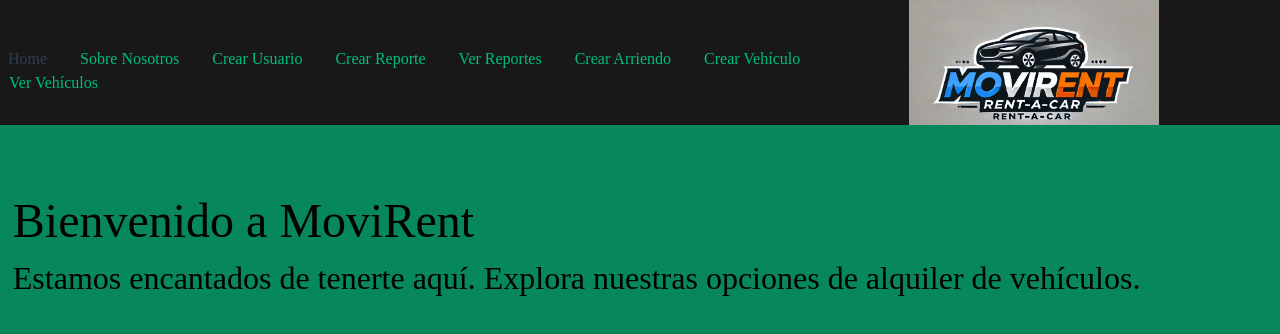
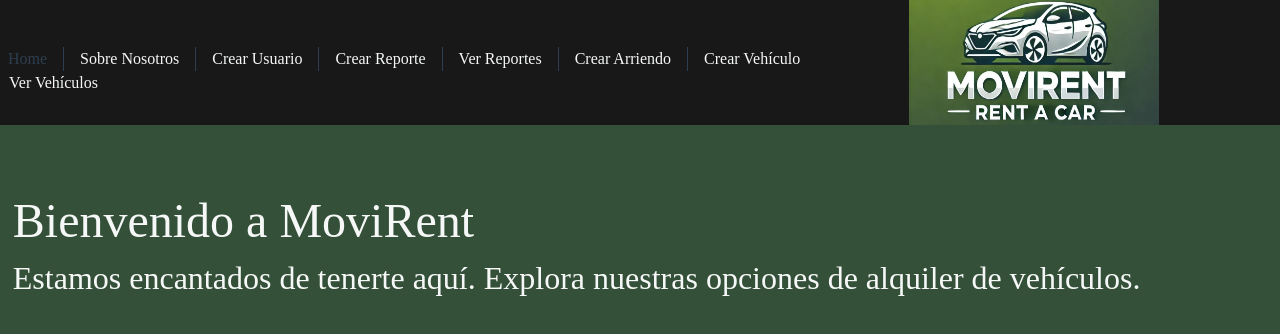
Before and after one commit to NelsonCereno/Proyecto-Fingeso-MoviRent-WebApp, a Vue app in the folder MoviRent-WebAppFrontend/MoviRent/: page / in a window 1280 px wide. Shown: the top 334 px of the page. Built offline with nearby package versions, Linux system fonts and the light colour scheme.

Commit message:
push coquette

```diff
--- a/MoviRent-WebAppFrontend/MoviRent/src/App.vue
+++ b/MoviRent-WebAppFrontend/MoviRent/src/App.vue
@@ -22,7 +22,7 @@ import { RouterLink, RouterView } from 'vue-router';
     </div>
 
     <div class="logos">
-      <img alt="Vue logo" class="logo" src="@/assets/estafaPiramidal.jpg" width="250" height="125" />
+      <img alt="Vue logo" class="logo" src="@/assets/Logo.jpg" width="250" height="125" />
     </div>
   </header>
 
@@ -70,7 +70,7 @@ header {
   position: absolute;
   justify-content: center;
   align-items: center;
-  background-color: #07875c;
+  background-color: #345039;
   bottom: 0%;
   left: 0%;
 
@@ -81,6 +81,7 @@ nav {
   font-size: 12px;
   text-align: center;
   margin-top: 2rem;
+
 }
 
 nav a.router-link-exact-active {
@@ -94,7 +95,8 @@ nav a.router-link-exact-active:hover {
 nav a {
   display: inline-block;
   padding: 0 1rem;
-  border-left: 1px solid var(--color-border);
+  border-left: 1px solid var(--color-text);
+
 }
 
 nav a:first-of-type {
--- a/MoviRent-WebAppFrontend/MoviRent/src/assets/main.css
+++ b/MoviRent-WebAppFrontend/MoviRent/src/assets/main.css
@@ -19,14 +19,14 @@ body {
 a,
 .green {
   text-decoration: none;
-  color: hsla(160, 100%, 37%, 1);
+  color: #f6f8f7;
   transition: 0.4s;
   padding: 3px;
 }
 
 @media (hover: hover) {
   a:hover {
-    background-color: hsla(160, 100%, 37%, 0.2);
+    background-color: #688533;
   }
 }
 
--- a/MoviRent-WebAppFrontend/MoviRent/src/views/Bienvenida.vue
+++ b/MoviRent-WebAppFrontend/MoviRent/src/views/Bienvenida.vue
@@ -25,6 +25,7 @@
     position: absolute;
     left: 1%;
     top : 10%;
+    color: #f6f8f7;
 }
 
 .Bienvenida p {
@@ -32,5 +33,6 @@
     position: absolute;
     left: 1%;
     top : 20%;
+    color: #f6f8f7;
 }
 </style>
--- a/MoviRent-WebAppFrontend/MoviRent/src/views/SobreNosotros.vue
+++ b/MoviRent-WebAppFrontend/MoviRent/src/views/SobreNosotros.vue
@@ -24,6 +24,7 @@
   position: absolute;
   left: 1%;
   top : 10%;
+  color: #f6f8f7;
 }
 
 .SobreNosotros p {
@@ -31,6 +32,7 @@
   position: absolute;
   left: 1%;
   top : 20%;
+  color: #f6f8f7;
 }
 
 </style>
```
Also changed, not shown: MoviRent-WebAppFrontend/MoviRent/src/assets/Logo.jpg (added).
